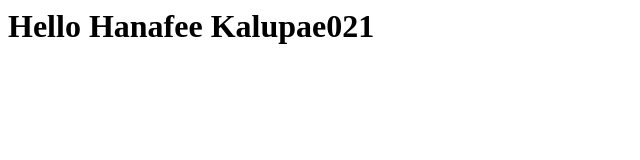
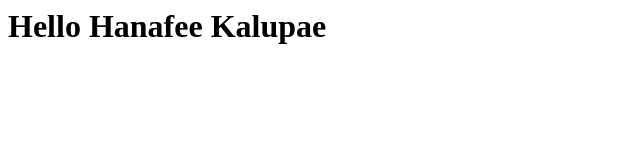
Before and after one commit to hanafee-k/testProject, a plain HTML site: page index.html in a window 1280 px wide. Shown: the full height of the page, 0-640 px from the left. Drawn offline with Linux system fonts and the light colour scheme.

Commit message:
add index

```diff
--- a/index.html
+++ b/index.html
@@ -1,5 +1,5 @@
 <html>
     <body>
-        <h1>Hello Hanafee Kalupae021</h1>
+        <h1>Hello Hanafee Kalupae</h1>
     </body>
 </html>
```
